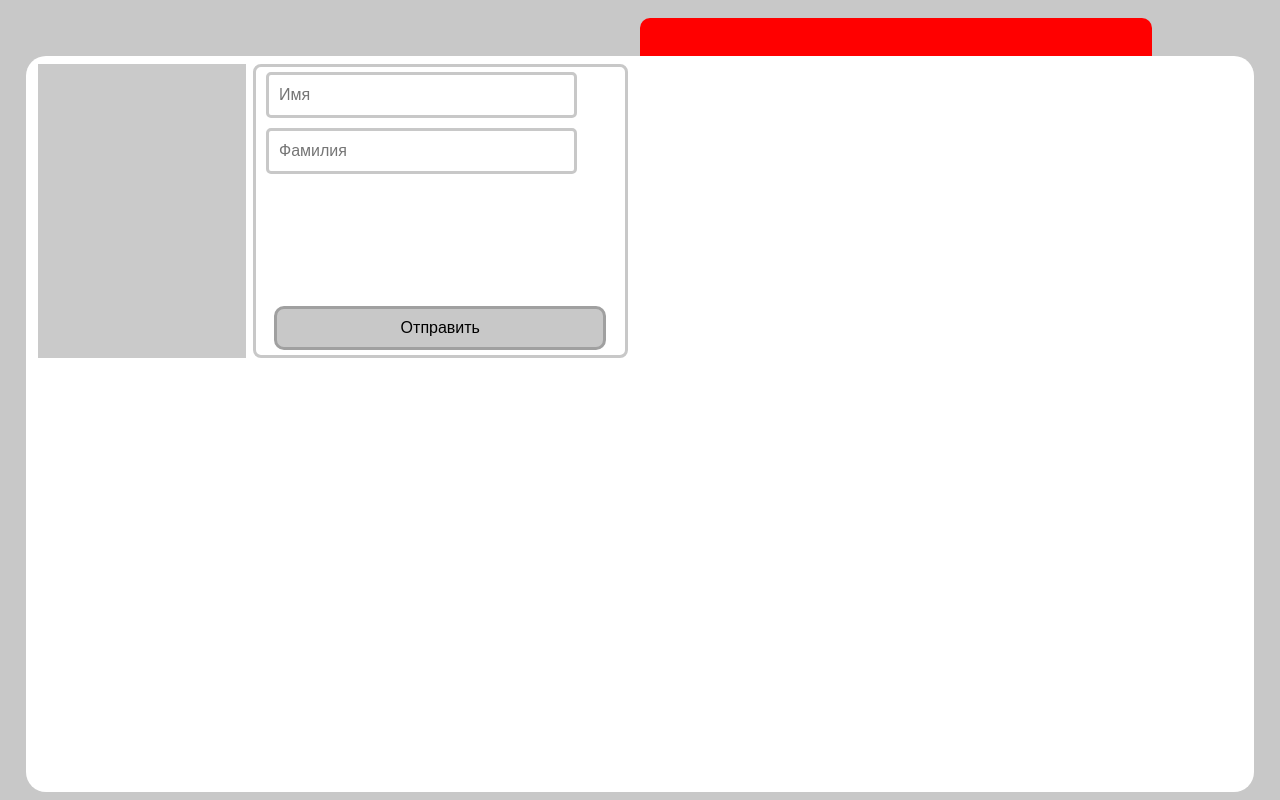
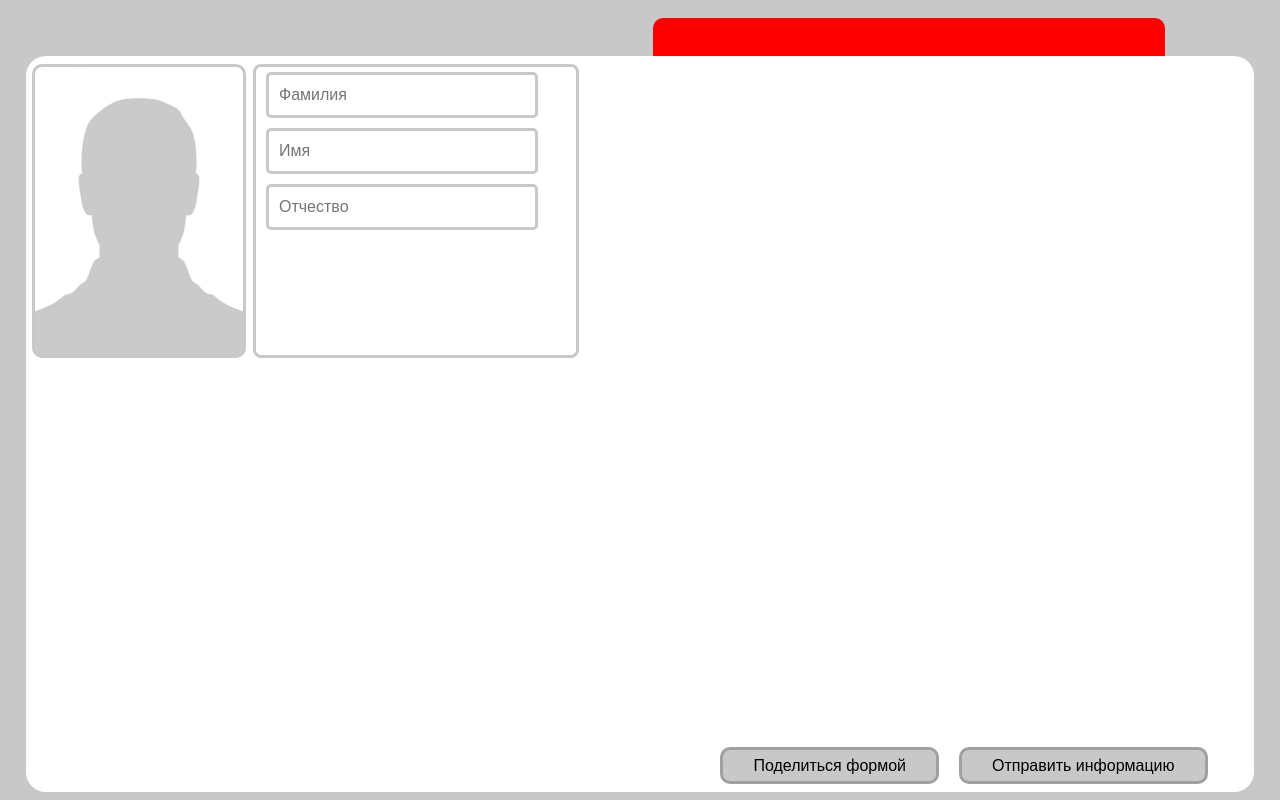
Before and after one commit to bobr-ik/pummemory.v2, a PHP site: page /web-form/form.html in a window 1280 px wide. Run offline with PHP 8.4, Linux system fonts and the light colour scheme.

Commit message:
Рабочий пустой макет

```diff
--- a/frontend/web-form/form.html
+++ b/frontend/web-form/form.html
@@ -5,24 +5,43 @@
     <meta name="viewport" content="width=device-width, initial-scale=1.0">
     <title>Добавление</title>
     <link rel="stylesheet" href="style/general.css">
+    <link rel="stylesheet" href="style/popup.css">
 </head>
 <body>
     <div style="position: relative;
                 width: 100vw;
                 height: 100vh;
                 background-color: rgb(200, 200, 200);">
+
         <div class="year-button-block">
 
         </div>
+
         <div class="main-content">
             <div class="form-main-block">
                 <form id="main-form">
+                    <input class="form-input" type="text" placeholder="Фамилия">
                     <input class="form-input" type="text" placeholder="Имя">
-                    <input class="form-input" type="text" placeholder="Фамилия">
+                    <input class="form-input" type="text" placeholder="Отчество">
                 </form>
-                <button class="form-button" onClick="sendForm()">Отправить</button>
             </div>
             <div id="person-photo"></div>
+
+            <div class="button-block">
+                <button class="button-style" onClick="usePopup()">Поделиться формой</button>
+                <button class="button-style" onClick="sendForm()">Отправить информацию</button>
+            </div>
+        </div>
+
+        <div id="main-popup" class="close">
+            <div class="popup-content">
+                <button class="close-button" onClick="usePopup()">X</button>
+                <div class="popup-qr"></div>
+                <div class="link-block">
+                    <div class="link"></div>
+                    <div class="copy-button"></div>
+                </div>
+            </div>
         </div>
     </div>
     <script src="script.js"></script>
--- a/frontend/web-form/script.js
+++ b/frontend/web-form/script.js
@@ -4,7 +4,7 @@ addEventListener("load", () => addPhoto());
 
 function addPhoto() {
     let photo = document.getElementById("person-photo");
-    photo.style.backgroundImage = `url(${person_photo})`;
+    photo.style.backgroundImage = `url('${person_photo}')`;
 }
 
 document.querySelectorAll('#main-form input').forEach((input, index, inputs) => {
@@ -29,3 +29,7 @@ function sendForm() {
     console.log(data);
     form.reset();
 }
+
+function usePopup() {
+    document.getElementById('main-popup').classList.toggle('close');
+}
--- a/frontend/web-form/style/general.css
+++ b/frontend/web-form/style/general.css
@@ -7,7 +7,7 @@
     position: absolute;
     width: 40vw;
     height: 6vh;
-    left: 50vw;
+    left: 51vw;
     top: calc(1vh + 10px);
 
     background-color: red;
@@ -27,7 +27,7 @@
 
 .form-main-block {
     position: relative;
-    width: 30%;
+    width: 25vw;
     height: 40%;
     left: 18vw;
     top: 1vh;
@@ -60,12 +60,22 @@
     }
 }
 
-.form-button {
+.button-block {
     position: absolute;
-    width: 90%;
-    left: 5%;
-    height: 15%;
+    width: auto;
+    right: 3%;
+    height: 5%;
     bottom: 1vh;
+
+    display: flex;
+    flex-direction: row;
+    justify-content: space-around;
+}
+
+.button-style {
+    width: auto;
+    padding: 0 30px;
+    margin: 0 10px;
 
     border-radius: 10px;
     border: 3px solid rgb(160, 160, 160);
@@ -90,9 +100,13 @@
 #person-photo {
     position: absolute;
     width: calc(17vw - 10px);
-    height: 40%;
+    height: calc(40% - 6px);
     top: 1vh;
-    left: 1vw;
+    left: calc(1vw - 6px);
 
+    background-size: cover;
     background-position: center;
+    background-repeat: no-repeat;
+    border: 3px solid rgb(200, 200, 200);
+    border-radius: 10px;
 }
```
Also changed, not shown: frontend/web-form/style/popup.css (added, +89 -0 lines).
